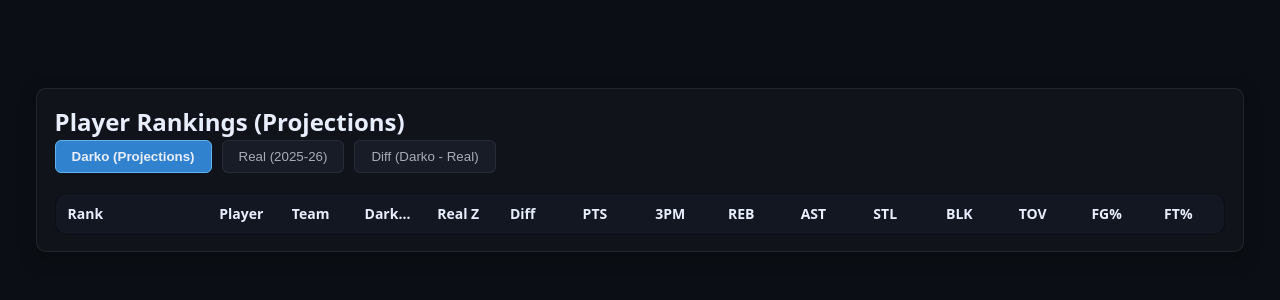
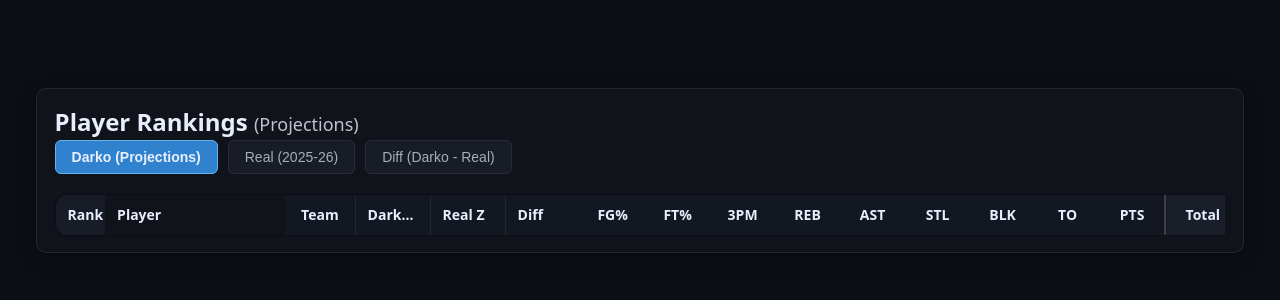
Before and after one commit to ThomasAdriaanse/Fantasy-bball-stats, a Flask app: page /rankings/rankings in a window 1280 px wide. Shown: the part 56-356 px from the top of the page. Run offline with Flask 3, Linux system fonts and the light colour scheme; lists and menus that the app fills with data are empty.

Commit message:
better player rankings table

```diff
--- a/app/blueprints/rankings/routes.py
+++ b/app/blueprints/rankings/routes.py
@@ -65,11 +65,23 @@ def index():
 
         ranked_players.append(p)
 
-    # Sort descending by Total DARKO Z
-    ranked_players.sort(key=lambda x: x["total_z_darko"], reverse=True)
+    # Filter to top 250 by Real Z-score (for players with real data)
+    # Sort by real z first to get top 250
+    players_with_real = [p for p in ranked_players if p.get("has_real_data", False)]
+    players_without_real = [p for p in ranked_players if not p.get("has_real_data", False)]
+
+    # Sort players with real data by real z-score
+    players_with_real.sort(key=lambda x: x["total_z_real"], reverse=True)
+
+    # Take top 250 with real data
+    top_250_real = players_with_real[:250]
+
+    # Final list: top 250 by real z-score, sorted by DARKO Z
+    final_players = top_250_real
+    final_players.sort(key=lambda x: x["total_z_darko"], reverse=True)
 
     # Add rank index
-    for i, p in enumerate(ranked_players):
+    for i, p in enumerate(final_players):
         p["rank"] = i + 1
 
-    return render_template('rankings.html', players=ranked_players)
+    return render_template('rankings.html', players=final_players)
--- a/templates/rankings.html
+++ b/templates/rankings.html
@@ -5,38 +5,130 @@
 {% block head_extra %}
 <link rel="stylesheet" href="{{ url_for('static', filename='css/compare_page.css') }}">
 <style>
-    /* Custom overrides for rankings page */
-    .ranking-meta {
-        text-align: right;
-        font-weight: bold;
+    /* ===== IMPROVED TABLE STYLING ===== */
+
+    /* Sticky header */
+    #rankingsTable thead {
+        position: sticky;
+        top: 0;
+        z-index: 10;
+        background: #121722;
     }
 
-    .text-success {
-        color: #4ade80 !important;
+    #rankingsTable thead th {
+        background: #121722;
+        box-shadow: 0 2px 4px rgba(0, 0, 0, 0.3);
     }
 
-    .text-danger {
-        color: #f87171 !important;
+    /* Column widths */
+    #rankingsTable th:nth-child(1),
+    /* Rank */
+    #rankingsTable td:nth-child(1) {
+        width: 50px;
+        min-width: 50px;
+        text-align: center;
+        background: rgba(255, 255, 255, 0.02);
+        font-weight: 600;
     }
 
-    .text-muted {
-        color: #888 !important;
+    #rankingsTable th:nth-child(2),
+    /* Player */
+    #rankingsTable td:nth-child(2) {
+        width: 180px;
+        min-width: 180px;
+        text-align: left;
+        position: sticky;
+        left: 0;
+        background: #10131a;
+        z-index: 5;
+    }
+
+    #rankingsTable thead th:nth-child(2) {
+        z-index: 11;
+    }
+
+    #rankingsTable th:nth-child(3),
+    /* Team */
+    #rankingsTable td:nth-child(3) {
+        width: 70px;
+        min-width: 70px;
+        text-align: center;
+    }
+
+    /* Summary columns - visual separation */
+    #rankingsTable th:nth-child(4),
+    /* Darko Z */
+    #rankingsTable th:nth-child(5),
+    /* Real Z */
+    #rankingsTable th:nth-child(6),
+    /* Diff */
+    #rankingsTable td:nth-child(4),
+    #rankingsTable td:nth-child(5),
+    #rankingsTable td:nth-child(6) {
+        width: 75px;
+        min-width: 75px;
+        border-left: 1px solid rgba(255, 255, 255, 0.1);
+        font-weight: 600;
+    }
+
+    /* Stat columns - consistent width */
+    #rankingsTable th:nth-child(n+7):nth-child(-n+15),
+    #rankingsTable td:nth-child(n+7):nth-child(-n+15) {
+        width: 65px;
+        min-width: 65px;
+        text-align: center;
+    }
+
+    /* Total column - strong visual separation */
+    #rankingsTable th:nth-child(16),
+    /* Total */
+    #rankingsTable td:nth-child(16) {
+        width: 75px;
+        min-width: 75px;
+        border-left: 2px solid rgba(255, 255, 255, 0.2);
+        background: rgba(255, 255, 255, 0.03);
+        font-weight: 700;
+        text-align: center;
+    }
+
+    /* Text contrast improvements */
+    .dynamic-cell,
+    .stat-cell {
+        color: #fff;
+        text-shadow: 0 1px 2px rgba(0, 0, 0, 0.5);
+    }
+
+    /* Ranking meta columns */
+    .ranking-meta {
+        text-align: center;
+        font-weight: 600;
     }
 
     /* Make the table container fill the card */
     .table-container {
         grid-template-columns: 1fr;
-        /* Single column layout unlike compare page */
+        overflow-x: auto;
     }
 
     .sortable {
         cursor: pointer;
         user-select: none;
+        transition: background-color 0.15s;
     }
 
     .sortable:hover {
         background-color: #1a202c;
-        /* slightly lighter dark */
+    }
+
+    /* Sort indicator */
+    .sortable[data-sort-dir="asc"]::after {
+        content: " ↑";
+        opacity: 0.7;
+    }
+
+    .sortable[data-sort-dir="desc"]::after {
+        content: " ↓";
+        opacity: 0.7;
     }
 
     /* Toggle buttons styles */
@@ -44,6 +136,7 @@
         display: flex;
         gap: 10px;
         margin-bottom: 20px;
+        flex-wrap: wrap;
     }
 
     .btn-toggle-view {
@@ -55,6 +148,7 @@
         cursor: pointer;
         opacity: 0.7;
         transition: all 0.2s;
+        font-size: 14px;
     }
 
     .btn-toggle-view:hover {
@@ -65,15 +159,22 @@
     .btn-toggle-view.active {
         opacity: 1;
         background: #3182ce;
-        /* Blue */
         border-color: #63b3ed;
         font-weight: bold;
     }
 
-    /* Header dynamic text */
-    .header-dynamic {
-        text-decoration: underline;
-        text-decoration-style: dotted;
+    /* Page subtitle */
+    #pageSubtitle {
+        font-size: 18px;
+        font-weight: 400;
+        opacity: 0.8;
+    }
+
+    /* Improve table wrapper */
+    .table-wrapper {
+        max-height: calc(100vh - 200px);
+        overflow-y: auto;
+        overflow-x: auto;
     }
 </style>
 {% endblock %}
@@ -108,17 +209,17 @@
                                 Real Z</th>
                             <th class="sortable" title="Darko - Real" onclick="sortTable(5, 'number')">Diff</th>
 
-                            <!-- Individual Z Scores (Dynamic) -->
-                            <!-- We use a common class 'dynamic-col' to update logic if needed, but mainly cell content changes -->
-                            <th class="sortable dynamic-header" onclick="sortTable(6, 'number')">PTS</th>
-                            <th class="sortable dynamic-header" onclick="sortTable(7, 'number')">3PM</th>
-                            <th class="sortable dynamic-header" onclick="sortTable(8, 'number')">REB</th>
-                            <th class="sortable dynamic-header" onclick="sortTable(9, 'number')">AST</th>
-                            <th class="sortable dynamic-header" onclick="sortTable(10, 'number')">STL</th>
-                            <th class="sortable dynamic-header" onclick="sortTable(11, 'number')">BLK</th>
-                            <th class="sortable dynamic-header" onclick="sortTable(12, 'number')">TOV</th>
-                            <th class="sortable dynamic-header" onclick="sortTable(13, 'number')">FG%</th>
-                            <th class="sortable dynamic-header" onclick="sortTable(14, 'number')">FT%</th>
+                            <!-- Individual Z Scores (Same order as compare page: FG%, FT%, 3PM, REB, AST, STL, BLK, TO, PTS) -->
+                            <th class="sortable dynamic-header" onclick="sortTable(6, 'number')">FG%</th>
+                            <th class="sortable dynamic-header" onclick="sortTable(7, 'number')">FT%</th>
+                            <th class="sortable dynamic-header" onclick="sortTable(8, 'number')">3PM</th>
+                            <th class="sortable dynamic-header" onclick="sortTable(9, 'number')">REB</th>
+                            <th class="sortable dynamic-header" onclick="sortTable(10, 'number')">AST</th>
+                            <th class="sortable dynamic-header" onclick="sortTable(11, 'number')">STL</th>
+                            <th class="sortable dynamic-header" onclick="sortTable(12, 'number')">BLK</th>
+                            <th class="sortable dynamic-header" onclick="sortTable(13, 'number')">TO</th>
+                            <th class="sortable dynamic-header" onclick="sortTable(14, 'number')">PTS</th>
+                            <th class="sortable" onclick="sortTable(15, 'number')">Total</th>
                         </tr>
                     </thead>
                     <tbody>
@@ -133,12 +234,11 @@
                             <td>{{ p.team }}</td>
 
                             <!-- Totals -->
-                            <td class="ranking-meta {{ 'text-success' if p.total_z_darko > 0 else 'text-danger' }}">
+                            <td class="ranking-meta">
                                 {{ "%.2f"|format(p.total_z_darko) }}
                             </td>
 
-                            <td class="ranking-meta {{ 'text-muted' if not p.has_real_data else ('text-success' if p.total_z_real > 0 else 'text-danger') }}"
-                                data-val="{{ p.total_z_real if p.has_real_data else -9999 }}">
+                            <td class="ranking-meta" data-val="{{ p.total_z_real if p.has_real_data else -9999 }}">
                                 {% if p.has_real_data %}
                                 {{ "%.2f"|format(p.total_z_real) }}
                                 {% else %}
@@ -146,8 +246,7 @@
                                 {% endif %}
                             </td>
 
-                            <td class="ranking-meta {{ 'text-success' if p.diff_z > 0 else 'text-danger' }}"
-                                data-val="{{ p.diff_z }}">
+                            <td class="ranking-meta" data-val="{{ p.diff_z }}">
                                 {% if p.has_real_data %}
                                 {{ "%+.2f"|format(p.diff_z) }}
                                 {% else %}
@@ -155,17 +254,16 @@
                                 {% endif %}
                             </td>
 
-                            <!-- Individual Z Scores -->
-                            <!-- We render ALL 3 values in data-attributes -->
-                            <!-- Default view is Darko. -->
+                            <!-- Individual Z Scores in compare page order -->
                             {% set zd = p.Z_DARKO %}
                             {% set zr = p.Z_REAL %}
                             {% set zdiff = p.Z_DIFF %}
 
+                            <!-- Order: FG%, FT%, 3PM, REB, AST, STL, BLK, TO, PTS -->
                             {% set cats = [
-                            ('PTS', 'Z_PTS'), ('FG3M', 'Z_FG3M'), ('REB', 'Z_REB'),
-                            ('AST', 'Z_AST'), ('STL', 'Z_STL'), ('BLK', 'Z_BLK'),
-                            ('TOV', 'Z_TOV'), ('FG', 'Z_FG'), ('FT', 'Z_FT')
+                            ('FG', 'Z_FG'), ('FT', 'Z_FT'), ('FG3M', 'Z_FG3M'),
+                            ('REB', 'Z_REB'), ('AST', 'Z_AST'), ('STL', 'Z_STL'),
+                            ('BLK', 'Z_BLK'), ('TOV', 'Z_TOV'), ('PTS', 'Z_PTS')
                             ] %}
 
                             {% for _, key in cats %}
@@ -173,12 +271,16 @@
                             {% set val_r = zr.get(key, 0.0)|float %}
                             {% set val_diff = zdiff.get(key, 0.0)|float %}
 
-                            <td class="dynamic-cell {{ 'text-success' if val_d > 0 else 'text-danger' }}"
-                                data-darko="{{ val_d }}" data-real="{{ val_r }}" data-diff="{{ val_diff }}"
-                                data-val="{{ val_d }}"> <!-- Initial sort value is darko -->
+                            <td class="dynamic-cell stat-cell" data-darko="{{ val_d }}" data-real="{{ val_r }}"
+                                data-diff="{{ val_diff }}" data-val="{{ val_d }}">
                                 {{ "%.2f"|format(val_d) }}
                             </td>
                             {% endfor %}
+
+                            <!-- Total column -->
+                            <td class="stat-total" data-val="{{ p.total_z_darko }}">
+                                {{ "%.2f"|format(p.total_z_darko) }}
+                            </td>
                         </tr>
                         {% endfor %}
                     </tbody>
@@ -191,6 +293,22 @@
 <script>
     // Current active mode
     let currentMode = 'darko';
+
+    // Color function matching compare page
+    function colorFromZ(z) {
+        const zNum = parseFloat(z);
+        if (isNaN(zNum)) {
+            return 'rgba(128,128,128,0.35)';
+        }
+
+        const zmin = -1.6;
+        const zmax = 1.7;
+        const tRaw = (zNum - zmin) / (zmax - zmin);
+        const t = Math.max(0, Math.min(1, tRaw)); // clamp 0..1
+
+        const hue = 120 * t; // 0 = red, 120 = green
+        return `hsl(${Math.round(hue)} 70% 35% / 0.90)`;
+    }
 
     function switchView(mode, btn) {
         currentMode = mode;
@@ -210,36 +328,55 @@
         cells.forEach(cell => {
             // Get value based on mode
             let val = 0.0;
-            if (mode === 'darko') val = parseFloat(cell.getAttribute('data-darko'));
-            if (mode === 'real') val = parseFloat(cell.getAttribute('data-real'));
-            if (mode === 'diff') val = parseFloat(cell.getAttribute('data-diff'));
+            let zForColor = 0.0; // Z-score to use for coloring
+
+            if (mode === 'darko') {
+                val = parseFloat(cell.getAttribute('data-darko'));
+                zForColor = val;
+            } else if (mode === 'real') {
+                val = parseFloat(cell.getAttribute('data-real'));
+                zForColor = val;
+            } else if (mode === 'diff') {
+                val = parseFloat(cell.getAttribute('data-diff'));
+                // For diff mode, color based on the diff value itself
+                zForColor = val;
+            }
 
             // Validate
             if (isNaN(val)) val = 0.0;
 
             // Update Text
-            // For Diff, show +/- sign
             if (mode === 'diff') {
                 cell.innerText = (val > 0 ? "+" : "") + val.toFixed(2);
             } else {
                 cell.innerText = val.toFixed(2);
             }
 
-            // Update Color Class
-            cell.classList.remove('text-success', 'text-danger', 'text-muted');
-            if (val > 0) cell.classList.add('text-success');
-            else if (val < 0) cell.classList.add('text-danger');
-            // TOV is special? In Z-score, higher is better (fewer TO).
-            // Calculated as (LeagueMean - Player) / StdDev.
-            // So if Player TO < Mean, term is positive.
-            // So Positive Z is ALWAYS "Good" (Green). My logic holds.
+            // Apply background color based on z-score (matching compare page)
+            cell.style.backgroundColor = colorFromZ(zForColor);
 
-            // If real mode and value is effectively 0 because of missing data?
-            // backend passes z_real=0 if missing.
-            // We can check if "has_real_data" on the ROW, but simpler to just show 0.00.
+            // Update data-val for sorting
+            cell.setAttribute('data-val', val);
+        });
 
-            // Update data-val for sorting!
-            cell.setAttribute('data-val', val);
+        // Update Total column
+        updateTotals(mode);
+    }
+
+    function updateTotals(mode) {
+        const rows = document.querySelectorAll('#rankingsTable tbody tr');
+        rows.forEach(row => {
+            const totalCell = row.querySelector('.stat-total');
+            const statCells = row.querySelectorAll('.dynamic-cell');
+
+            let sum = 0;
+            statCells.forEach(cell => {
+                const val = parseFloat(cell.getAttribute('data-val'));
+                if (!isNaN(val)) sum += val;
+            });
+
+            totalCell.textContent = sum.toFixed(2);
+            totalCell.setAttribute('data-val', sum);
         });
     }
 
@@ -280,5 +417,14 @@
             tbody.appendChild(row);
         });
     }
+
+    // Apply initial colors on page load
+    document.addEventListener('DOMContentLoaded', function () {
+        const cells = document.querySelectorAll('.dynamic-cell');
+        cells.forEach(cell => {
+            const zVal = parseFloat(cell.getAttribute('data-darko'));
+            cell.style.backgroundColor = colorFromZ(zVal);
+        });
+    });
 </script>
 {% endblock %}
```
